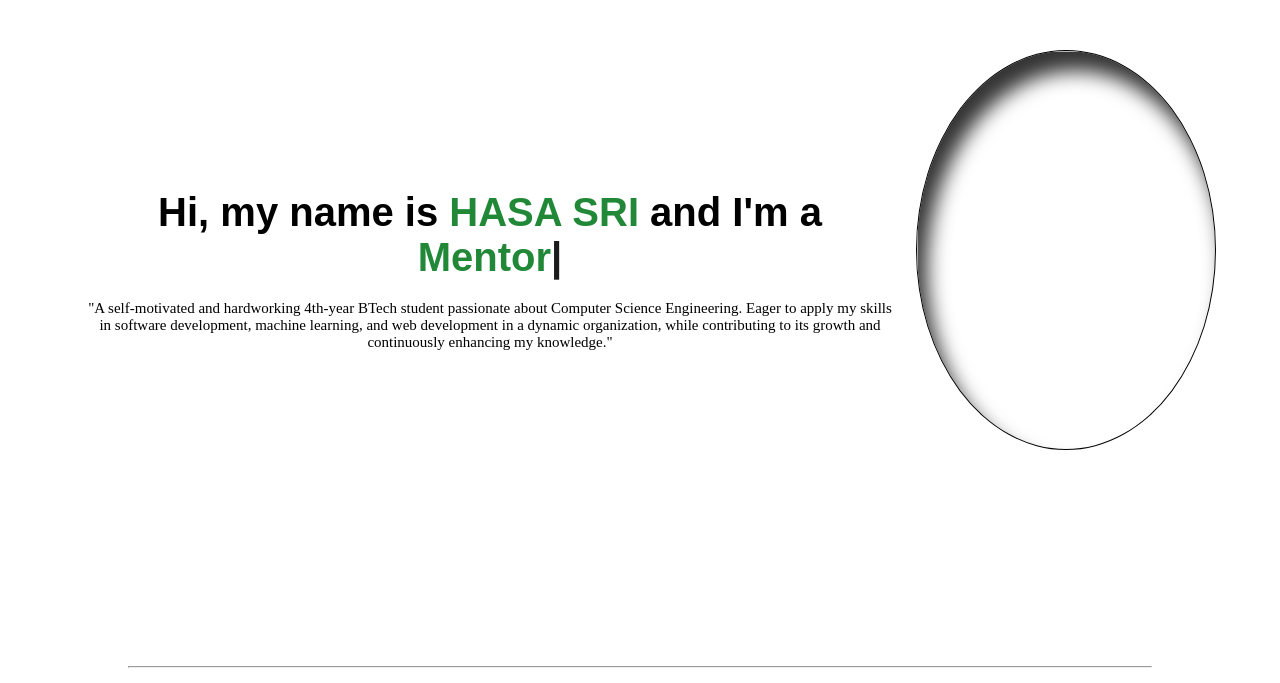
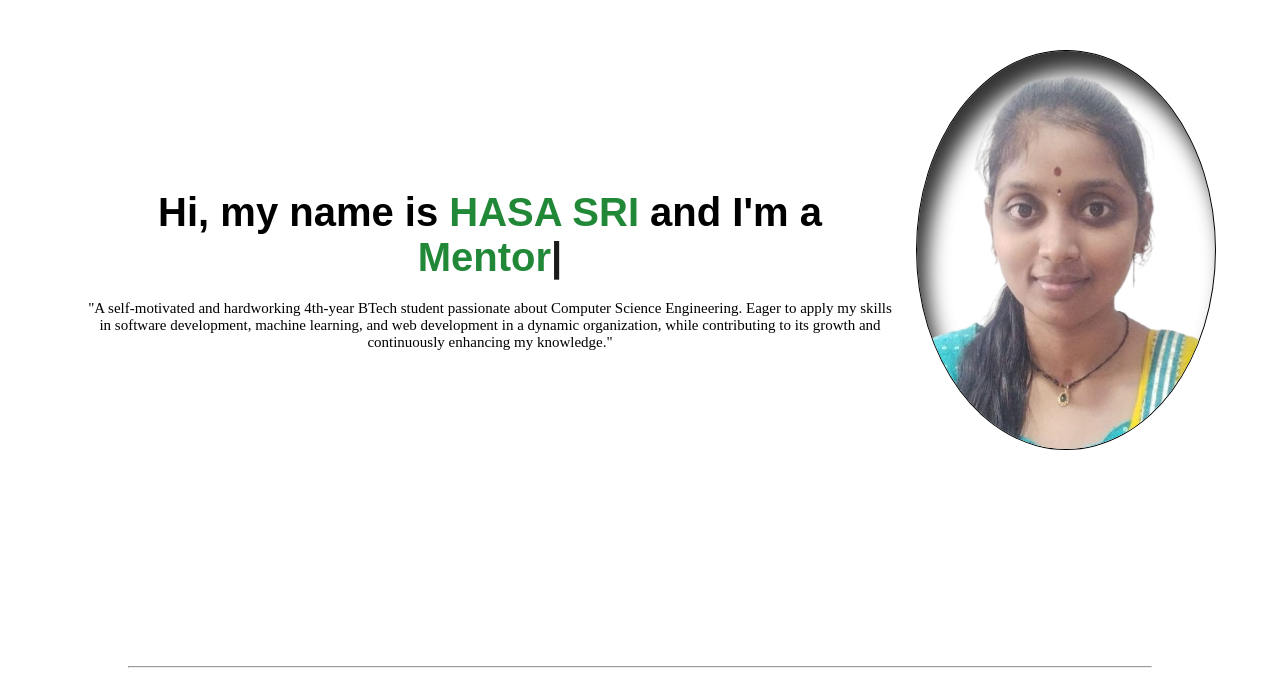
Before and after one commit to HASASRI/Portfolio_me, a plain HTML site: page index.html in a window 1280 px wide. Shown: the part 95-778 px from the top of the page. Drawn offline with nearby package versions, Linux system fonts and the light colour scheme.

Commit message:
Update index.html

```diff
--- a/index.html
+++ b/index.html
@@ -34,7 +34,7 @@
             <p>"A self-motivated and hardworking 4th-year BTech student passionate about Computer Science Engineering. Eager to apply my skills in software development, machine learning, and web development in a dynamic organization, while contributing to its growth and continuously enhancing my knowledge."</p>
         </div>
         <div class="right">
-            <img class="mypic" src="C:\Users\Hasas\Downloads\HASA SRI.jpeg" alt="">
+            <img class="mypic" src="imp pics/HASA_SRI-removebg-preview.png" alt="">
         </div>
     </section>
 
```
